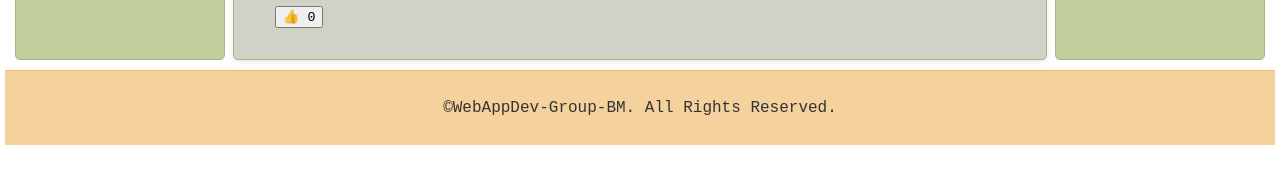
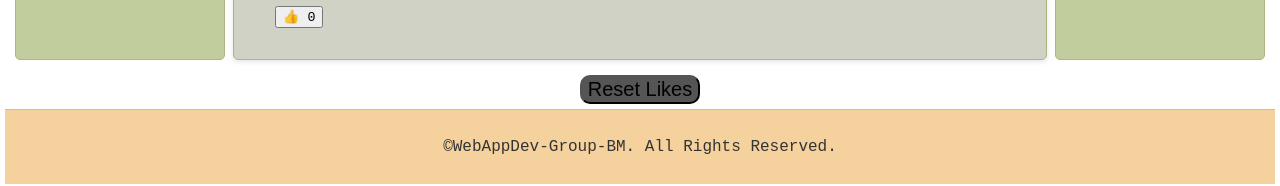
Before and after one commit to Kauri1/WebAppDev-Group-BM, a Vue app in the folder homework3/: page /#/ in a window 1280 px wide. Shown: the part 6175-6361 px from the top of the page. Before the commit the page ends 6325 px from the top, so only its background shows below. Built offline with nearby package versions, Linux system fonts and the light colour scheme.

Commit message:
added reset button with styling

```diff
--- a/homework3/src/assets/styles/global.css
+++ b/homework3/src/assets/styles/global.css
@@ -433,3 +433,21 @@ textarea {
 .dropdown-menu .logout:hover {
     background-color: #0056b3;
 }
+
+.reset-container {
+    padding: 5px;
+    display: flex;
+    flex-direction: column;
+    align-items: center;
+}
+
+.resetLikesButton {
+    border-radius: 10px;
+    font-family: Arial, Helvetica, sans-serif;
+    font-size: 20px;
+    background-color: #555;
+    transition: background-color 0.3s ease;
+}
+.resetLikesButton:hover {
+   background-color: lightgreen;
+}
--- a/homework3/src/store/index.js
+++ b/homework3/src/store/index.js
@@ -109,13 +109,23 @@ export default createStore({
       if (post) {
         post.likes++; // Increment the like count
       }
-    }
+    },
+    // Mutation to reset the likes for all the posts
+    resetLikes(state) {
+      state.posts.forEach((post) => {
+        post.likes = 0; // Set the likes for each post to 0
+      });
   },
+},
   actions: {
     // Action to call the mutation and increment the likes
     incrementLikes({ commit }, postId) {
       commit('incrementLikes', postId); // Commit the mutation to update the state
-    }
+    },
+    // Action to call the mutation and reset all likes
+    resetLikes({commit}) {
+      commit('resetLikes'); // Commit the mutation to update the states
+    },
   },
   modules: {},
 });
--- a/homework3/src/views/IndexView.vue
+++ b/homework3/src/views/IndexView.vue
@@ -25,6 +25,9 @@
                 </div>
             <div class="right"></div>
         </div>
+        <div class="reset-container">
+            <button @click="resetLikes" class="resetLikesButton">Reset Likes</button>
+        </div>
     </div>
 </template>
 
@@ -40,6 +43,9 @@ export default {
     methods: {
         likePost(postId) {
             this.$store.dispatch('incrementLikes', postId); // Trigger the action to increment likes
+        },
+        resetLikes() {
+            this.$store.dispatch('resetLikes'); // Trigger the action to reset all likes
         },
         testClick() {
             console.log('Button clicked!');
```
